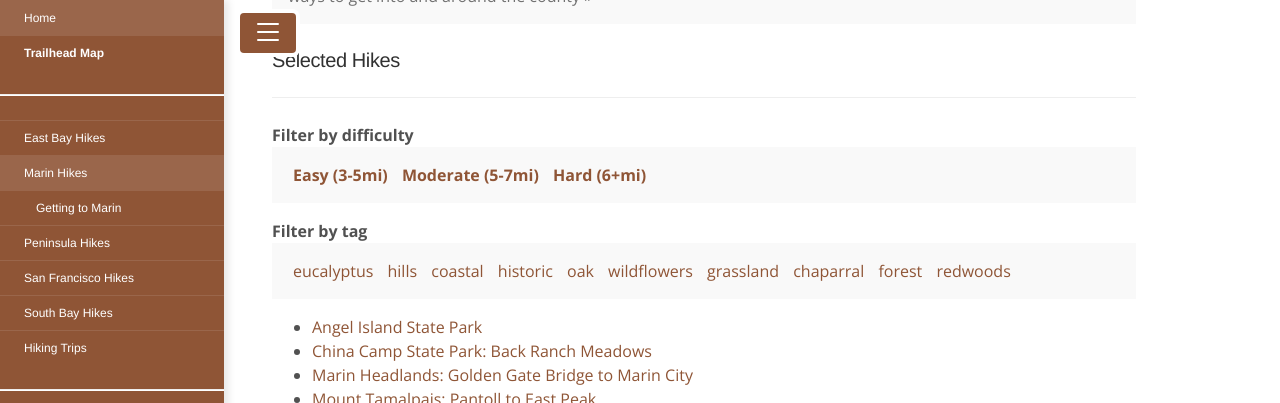
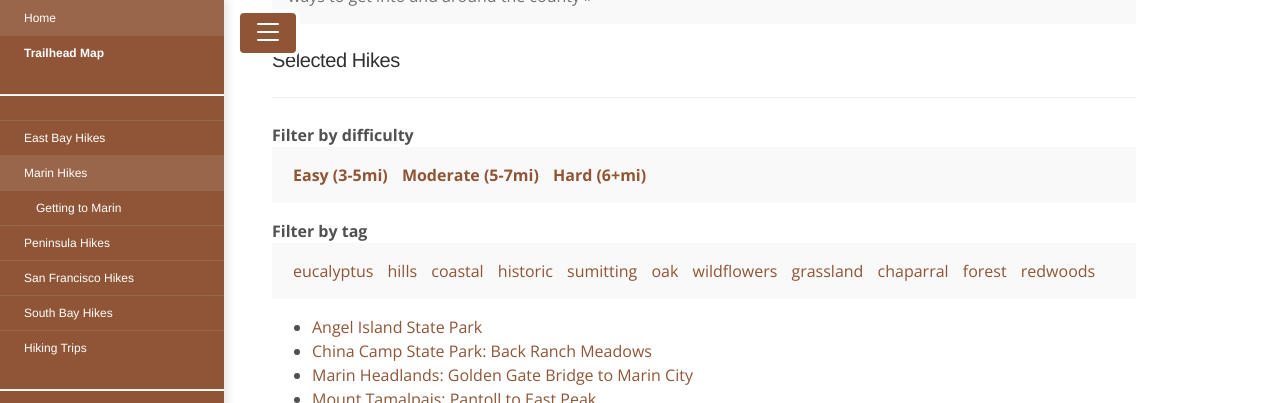
Before and after one commit to tschuy/hiking-by-transit, a Jekyll site: the page built from jekyll/marin.md, in a window 1280 px wide and 900 px high, scrolled down 479 px, cut to the strip 0-403 px from the top of the window. Built offline with Jekyll 4.4.1, drawn with Linux system fonts in a browser that asks for light colours.

Commit message:
hikes: add summitting tag

```diff
--- a/jekyll/hikes/angel-island.md
+++ b/jekyll/hikes/angel-island.md
@@ -1,7 +1,7 @@
 ---
 layout: hike
 title: "Angel Island State Park"
-tags: eucalyptus hills coastal historic
+tags: eucalyptus hills coastal historic sumitting
 
 region: marin
 difficulty-human: moderate to hard
--- a/jekyll/hikes/mt-tam-pantoll-to-east-peak.md
+++ b/jekyll/hikes/mt-tam-pantoll-to-east-peak.md
@@ -1,7 +1,7 @@
 ---
 layout: hike
 title: "Mount Tamalpais: Pantoll to East Peak"
-tags: grassland hills historic wildflowers chaparral forest redwoods
+tags: grassland hills historic wildflowers chaparral forest redwoods sumitting
 
 region: marin
 difficulty: moderate
```
Also changed, not shown: jekyll/hikes/san-bruno-mountain.md (+1 -1 lines).
